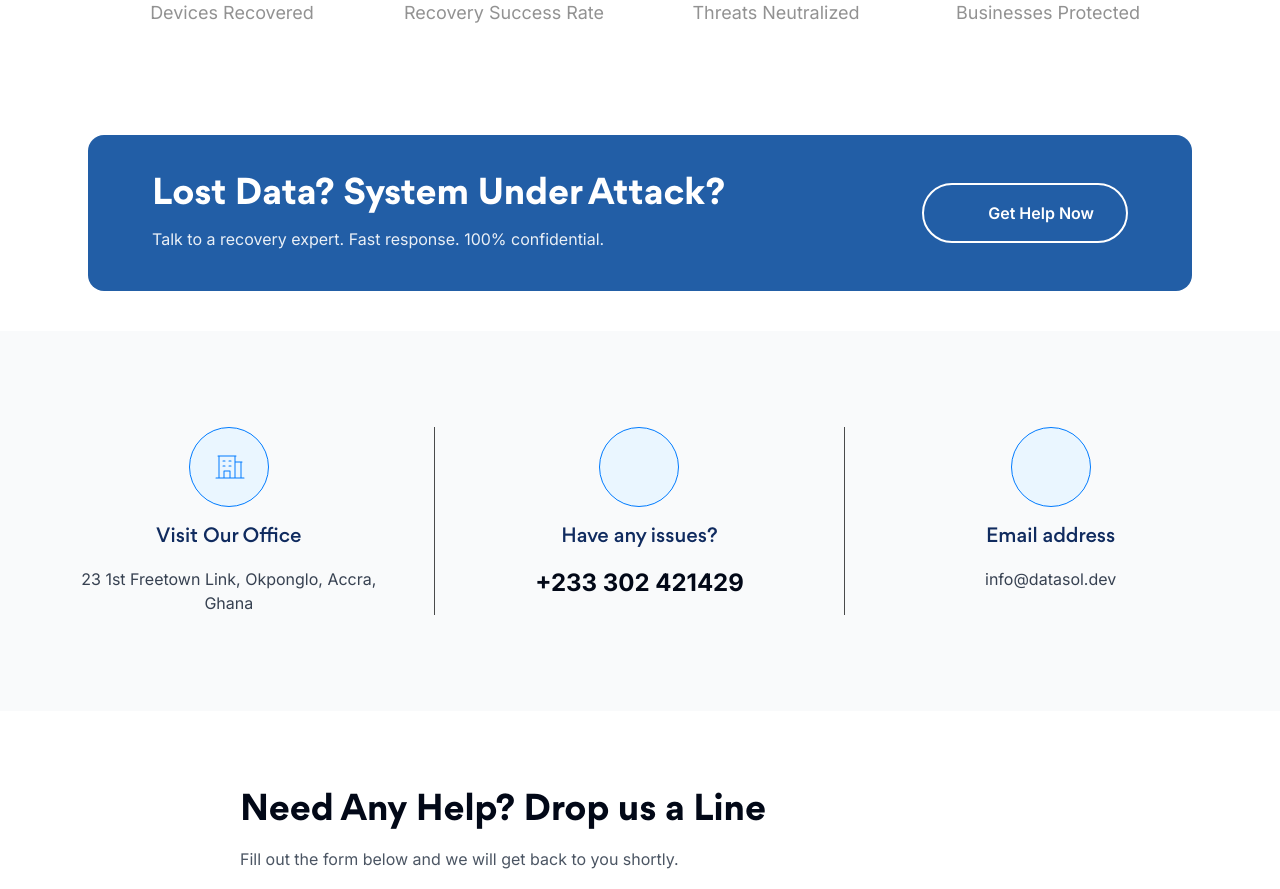
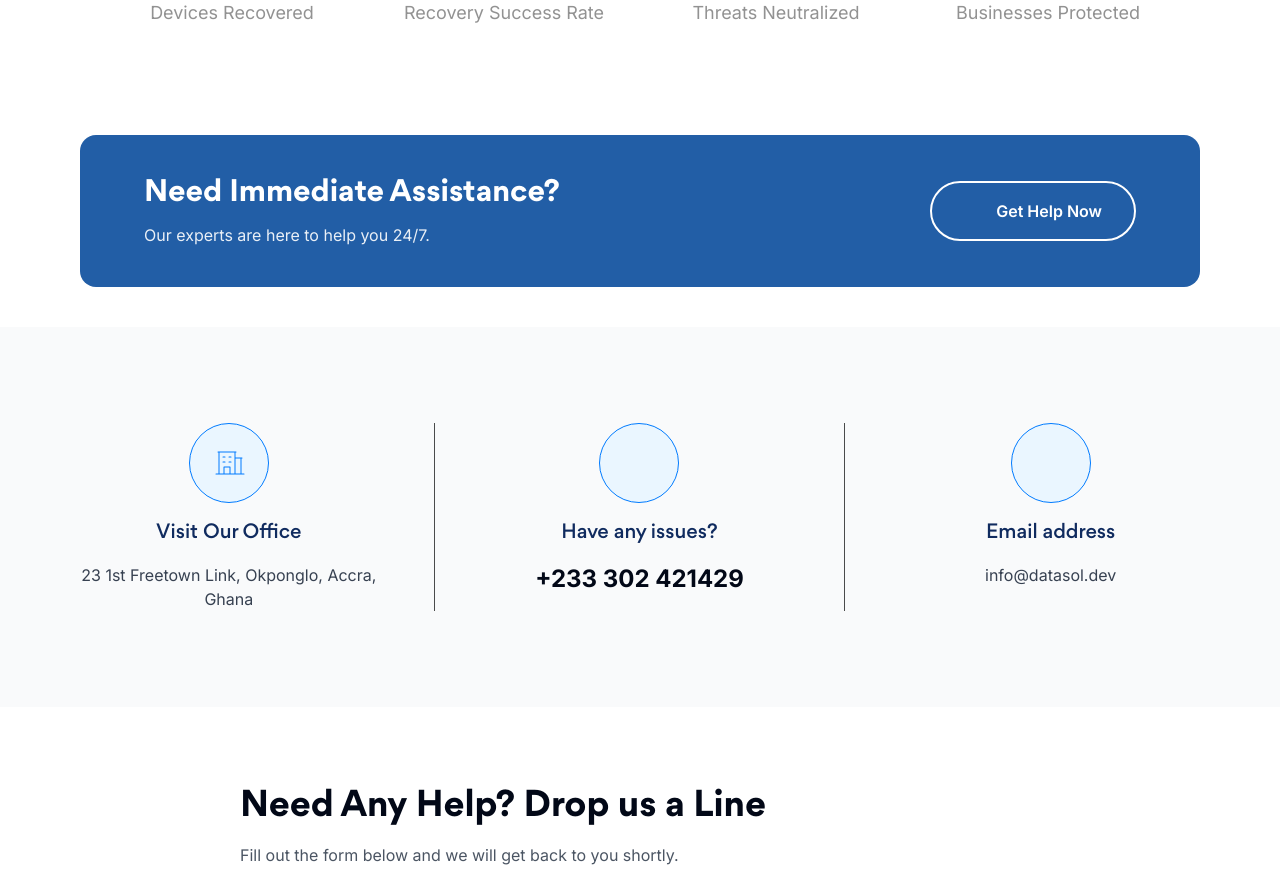
Before and after one commit to Kwasi-1/datasolghana, a Next.js app: page / in a window 1280 px wide. Shown: the part 3120-4009 px from the top of the page. Built offline with nearby package versions, Linux system fonts and the light colour scheme; some icons are missing.

Commit message:
improve the call to action text

```diff
--- a/components/shared/CalltoACtion.tsx
+++ b/components/shared/CalltoACtion.tsx
@@ -3,14 +3,14 @@ import { Icon } from "@iconify/react";
 export default function CallToAction() {
   return (
     <div>
-      <div className="max-w-6xl mx-auto px-6 mb-10">
+      <div className="max-w-6xl mx-auto px-4 mb-10">
         <div className="bg-[#225EA6] rounded-2xl py-10 px-6 md:px-16 flex flex-col md:flex-row items-center justify-between text-center md:text-left relative overflow-hidden space-y-6 md:space-y-0">
           <div>
-            <h2 className="text-3xl md:text-4xl font-semibold text-white capitalize">
-              Lost data? System under attack?
-            </h2>
+            <h3 className="text-2xl md:text-3xl font-semibold text-white capitalize">
+              Need immediate assistance?
+            </h3>
             <p className="text-white text-sm md:text-base mt-3 opacity-90">
-              Talk to a recovery expert. Fast response. 100% confidential.
+              Our experts are here to help you 24/7.
             </p>
           </div>
 
```
